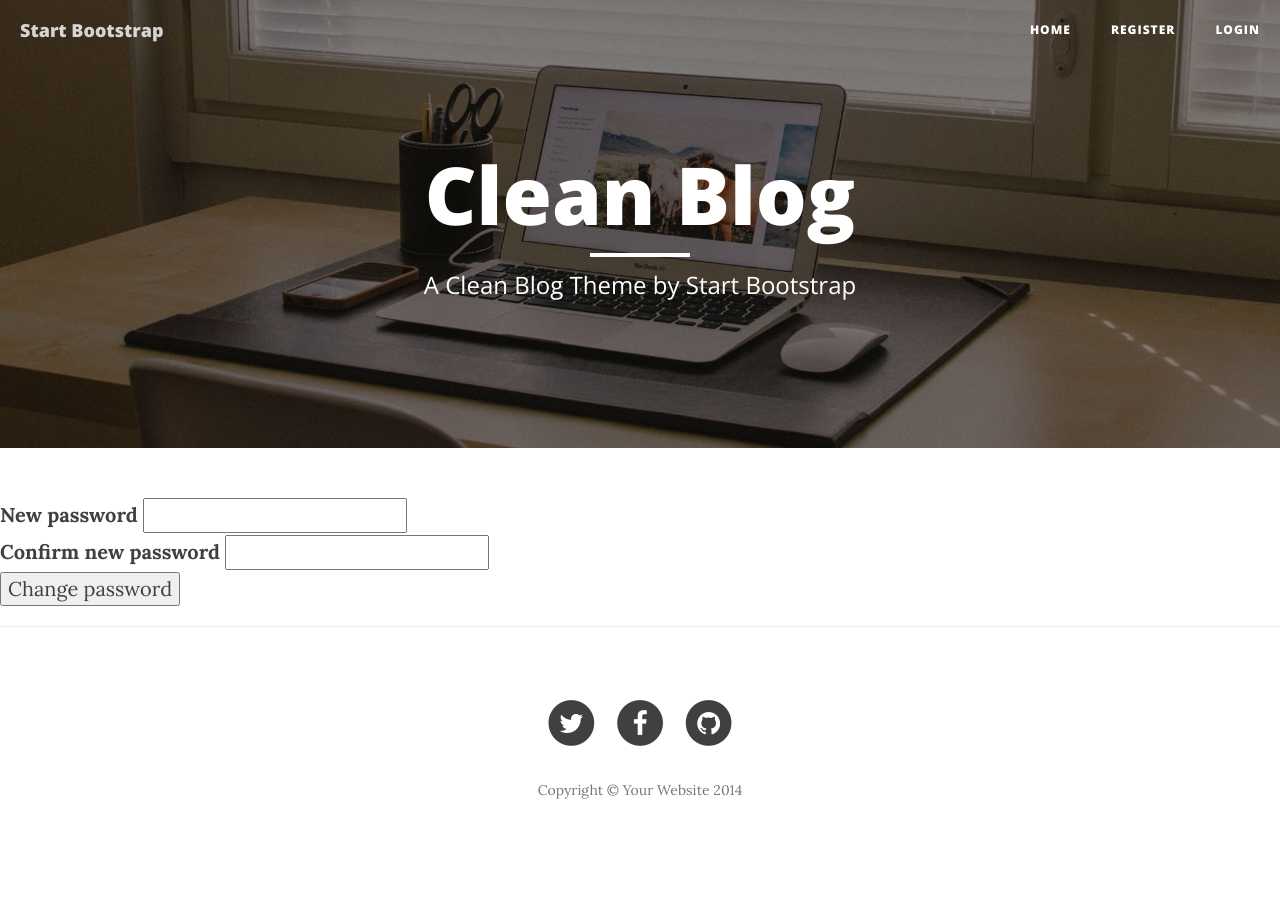
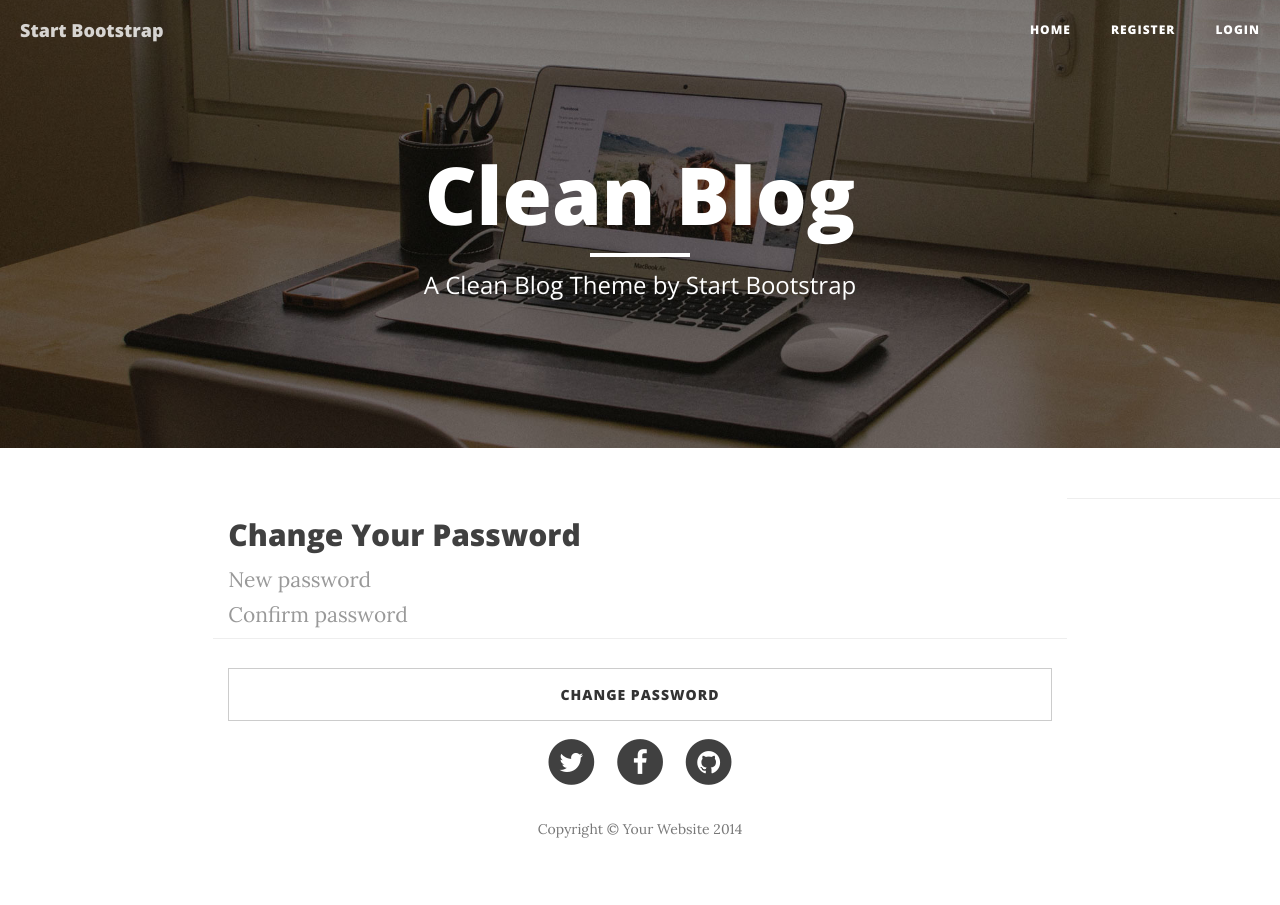
Before and after one commit to svetli/S3Skeleton, a PHP site: template app/views/auth/password_reset.twig in a window 1280 px wide. Before the commit the page ends 799 px from the top, so only its background shows below. Run offline with PHP 8.4, Linux system fonts and the light colour scheme; the template is opened without the code that fills it, so the values that code supplies are empty; some libraries are stand-ins or nearby versions.

Commit message:
fix recover password

```diff
--- a/app/views/auth/password_reset.twig
+++ b/app/views/auth/password_reset.twig
@@ -5,17 +5,24 @@
 {% endblock %}
 
 {% block content %}
-<div>
+<div class="col-lg-8 col-lg-offset-2 col-md-10 col-md-offset-1">
     <form action="{{ path_for('password_reset.post') }}?email={{ email }}&identifier={{ identifier|url_encode }}" method="post" autocomplete="off">
-		<label for="password">New password</label>
-		<input type="password" name="password" id="password">
+        <h2 class="form-signin-heading">Change Your Password</h2>
+        <div class="row control-group">
+            <div class="form-group col-xs-12 floating-label-form-group controls">
+                <label for="password" class="sr-only">New password</label>
+                <input type="password" name="password" id="password" class="form-control" placeholder="New password">
                 {% if errors.first('password') %}{{ errors.first('password') }}{% endif %}
-		<br>
-		<label for="password_confirm">Confirm new password</label>
-		<input type="password" name="password_confirm" id="password_confirm">
+                <label for="password_confirm" class="sr-only">Confirm new password</label>
+                <input type="password" name="password_confirm" id="password_confirm" class="form-control" placeholder="Confirm password">
                 {% if errors.first('password_confirm') %}{{ errors.first('password_confirm') }}{% endif %}
-		<br>
-		<input type="submit" value="Change password">
+            </div>
+        </div>
+        <div class="row">
+            <div class="form-group col-xs-12"><br/>
+                <button type="submit" class="btn btn-default btn-sm btn-block">Change password</button>
+            </div>
+        </div>
         <input type="hidden" name="{{ csrf_key }}" value="{{ csrf_token }}">
     </form>
 </div>
```
Also changed, not shown: app/routes/auth/password/password_reset.php (+5 -5 lines). Lines whose indentation alone changed are shown as unchanged.
